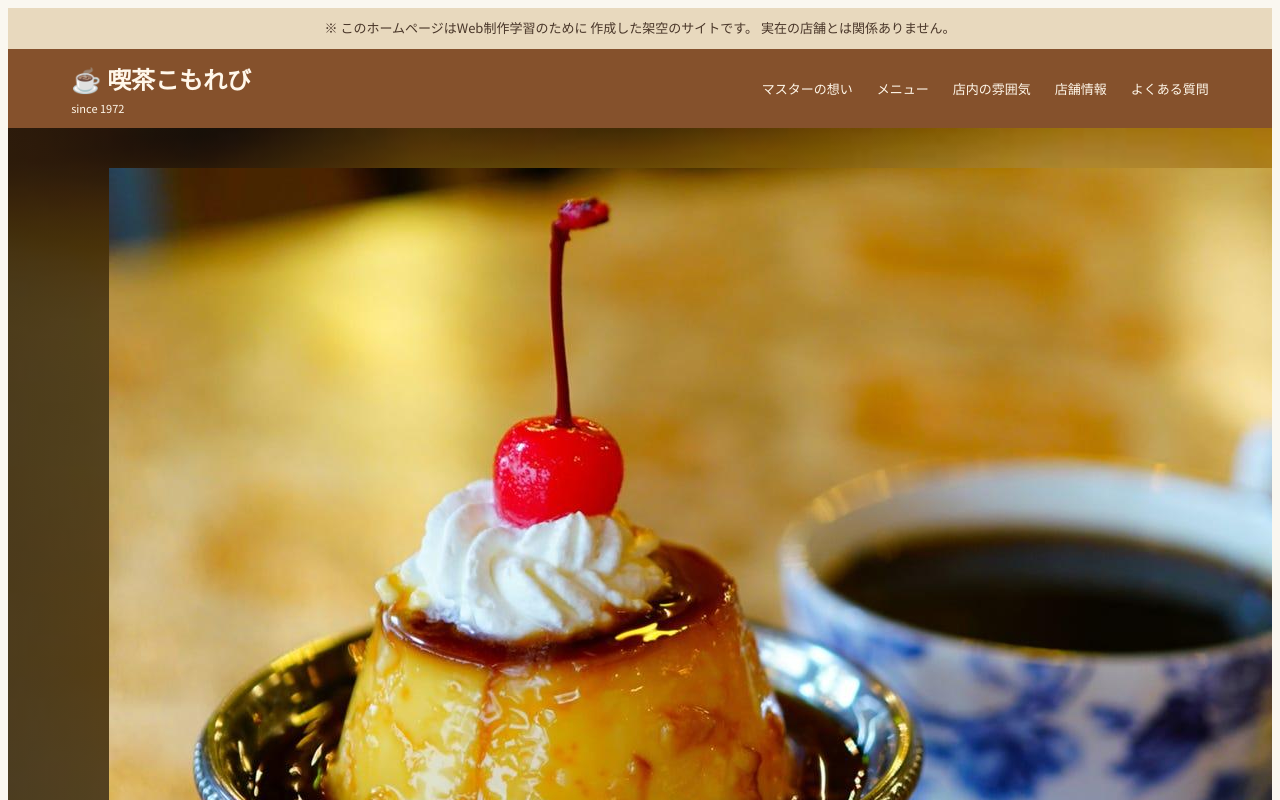
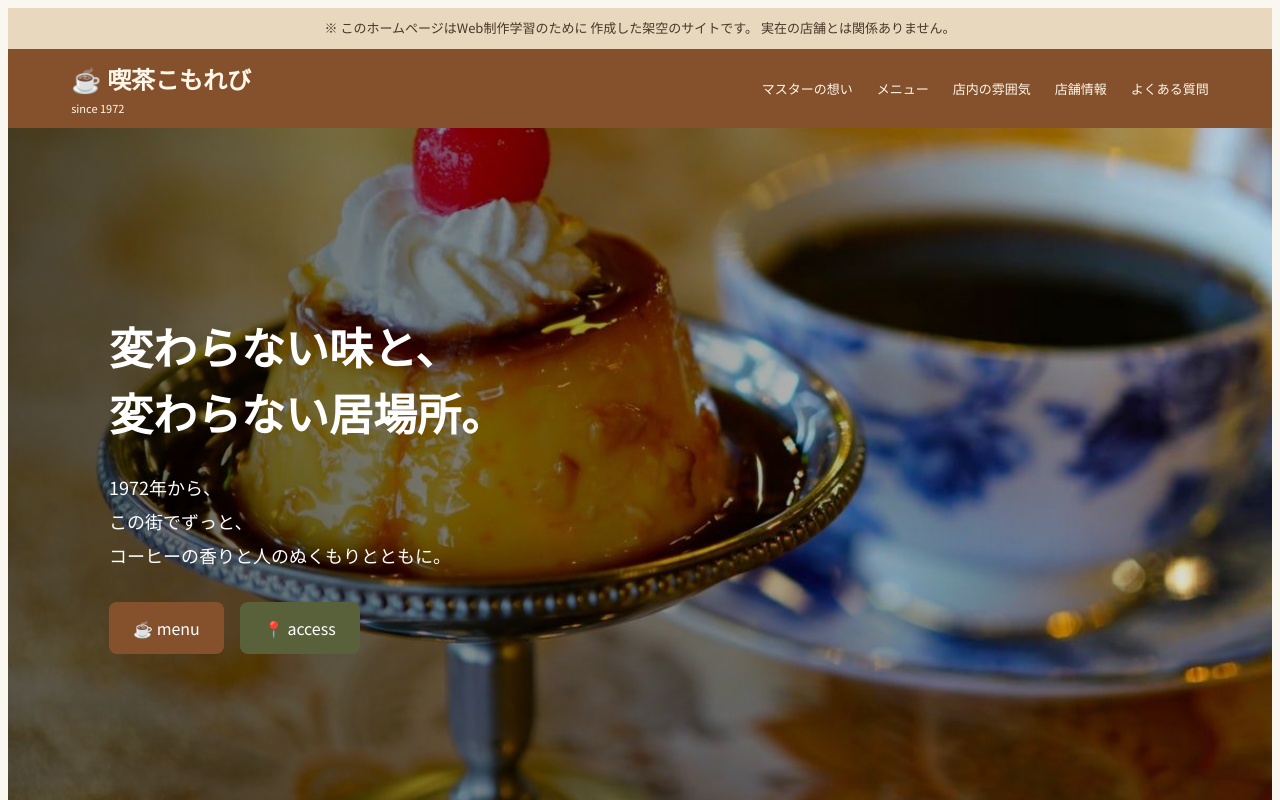
Before and after one commit to milkkarin/cafe-website, a plain HTML site: page index.html in a window 1280 px wide. Shown: the top 800 px of the page. Drawn offline with Linux system fonts and the light colour scheme.

Commit message:
スライドショーのCSSを追加

```diff
--- a/style.css
+++ b/style.css
@@ -947,3 +947,45 @@ nav a {
   border-radius: 75% 0 75% 0;
   transform: rotate(18deg);
 }
+
+/* トップ画像のスライドショー */
+.hero-slideshow {
+  position: absolute;
+  inset: 0;
+  z-index: 0;
+}
+
+/* 4枚の写真を重ねる */
+.hero-slide {
+  position: absolute;
+  width: 100%;
+  height: 100%;
+  object-fit: cover;
+  object-position: center;
+  opacity: 0;
+  transition: opacity 1.5s ease-in-out;
+}
+
+/* 表示中の写真 */
+.hero-slide.active {
+  opacity: 1;
+}
+
+/* 写真を少し暗くして文字を読みやすくする */
+.hero-slideshow::after {
+  content: "";
+  position: absolute;
+  inset: 0;
+  background: linear-gradient(
+    to right,
+    rgba(0, 0, 0, 0.65),
+    rgba(0, 0, 0, 0.1)
+  );
+  pointer-events: none;
+}
+
+/* キャッチコピーを写真より手前に表示 */
+.hero-content {
+  position: relative;
+  z-index: 1;
+}
```
